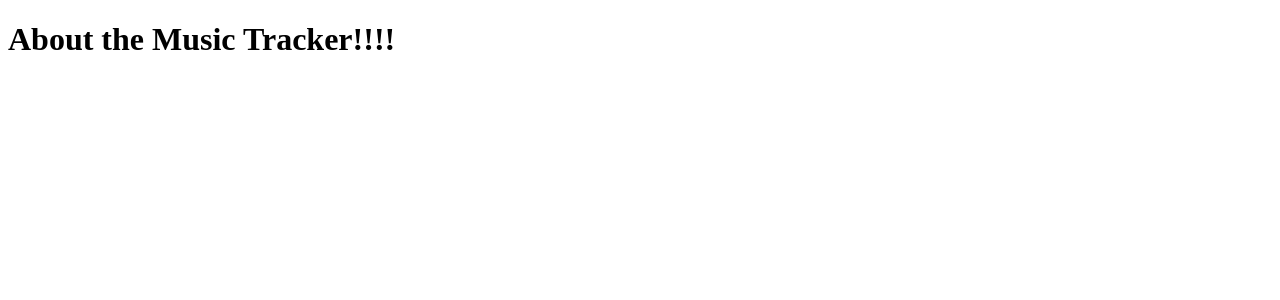
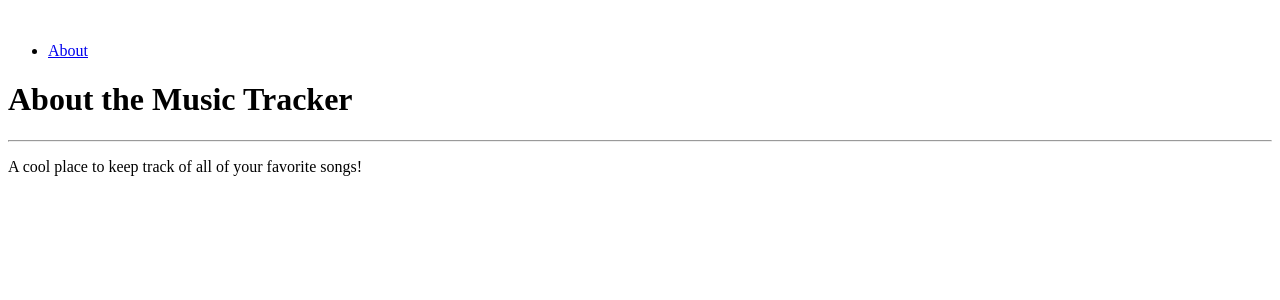
Before and after one commit to chaoscgo/Music-tracker, a Django app: page /about/ in a window 1280 px wide. Shown: the top 300 px of the page. Run offline with Django 5.2, Linux system fonts and the light colour scheme.

Commit message:
added base.html

```diff
--- a/main_app/templates/about.html
+++ b/main_app/templates/about.html
@@ -1,12 +1,8 @@
-<!DOCTYPE html>
-<html lang="en">
-  <head>
-    <meta charset="UTF-8" />
-    <meta http-equiv="X-UA-Compatible" content="IE=edge" />
-    <meta name="viewport" content="width=device-width, initial-scale=1.0" />
-    <title>Music Tracker</title>
-  </head>
-  <body>
-    <h1>About the Music Tracker!!!!</h1>
-  </body>
-</html>
+{% extends 'base.html' %}
+{% block content %}
+<h1>About the Music Tracker</h1>
+<hr />
+<p class="page-content">
+  A cool place to keep track of all of your favorite songs!
+</p>
+{% endblock %}
--- /dev/null
+++ b/main_app/templates/base.html
@@ -0,0 +1,30 @@
+<!DOCTYPE html>
+<html lang="en">
+  <head>
+    <meta charset="UTF-8" />
+    <meta http-equiv="X-UA-Compatible" content="IE=edge" />
+    <meta name="viewport" content="width=device-width, initial-scale=1.0" />
+    <link rel="shortcut icon" type="image/png" href="" />
+    <title>Music Tracker</title>
+    {% block head %}
+    {% endblock %}
+  </head>
+  <body>
+    <header>
+      <div class="header-logo-container">
+        <a href="/">
+          <img src="" alt="" />
+        </a>
+      </div>
+      <nav>
+        <ul>
+          <li><a href="/about">About</a></li>
+        </ul>
+      </nav>
+    </header>
+    <main>
+     {% block content %}
+     {% endblock %}
+     </main>
+  </body>
+</html>
```
